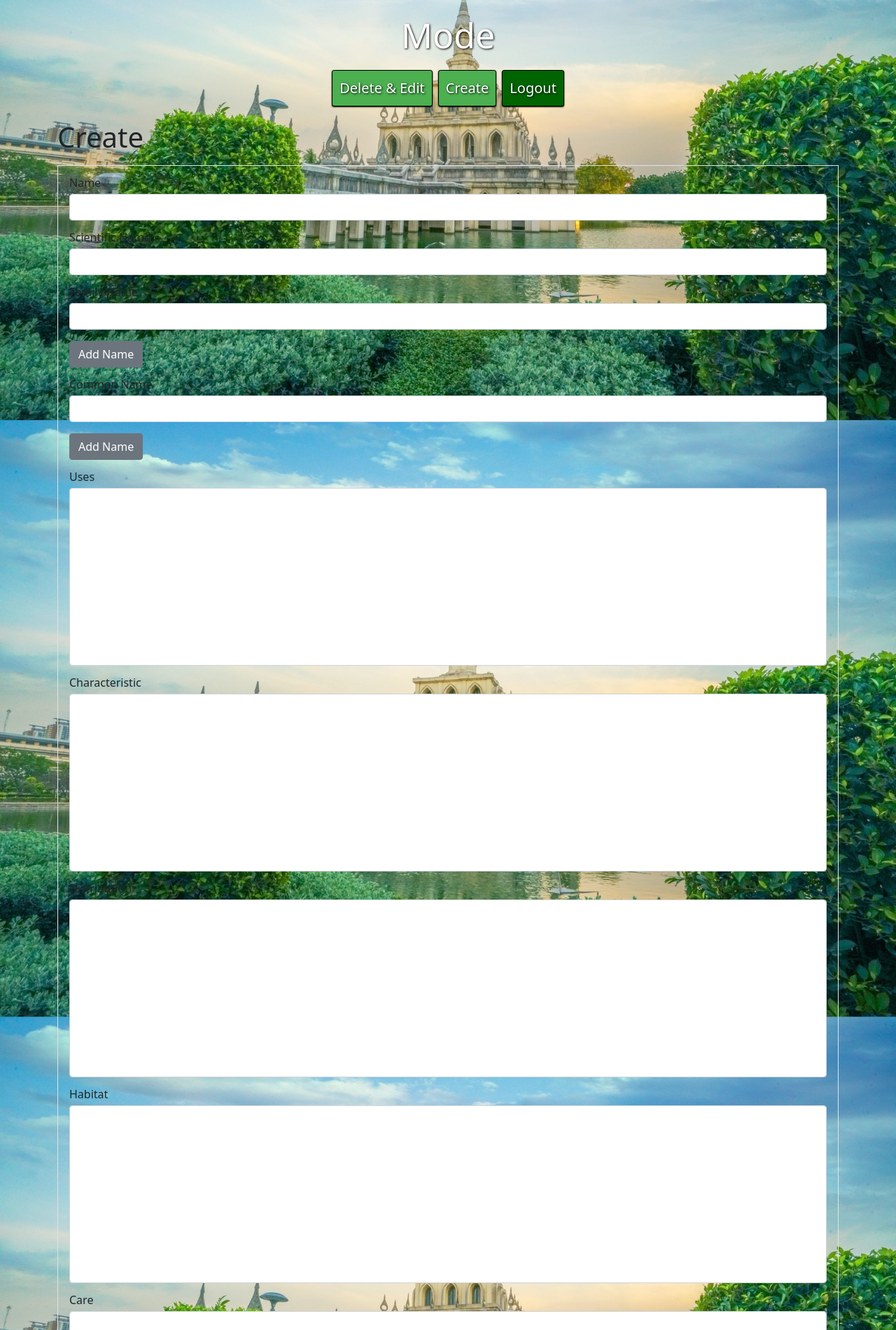
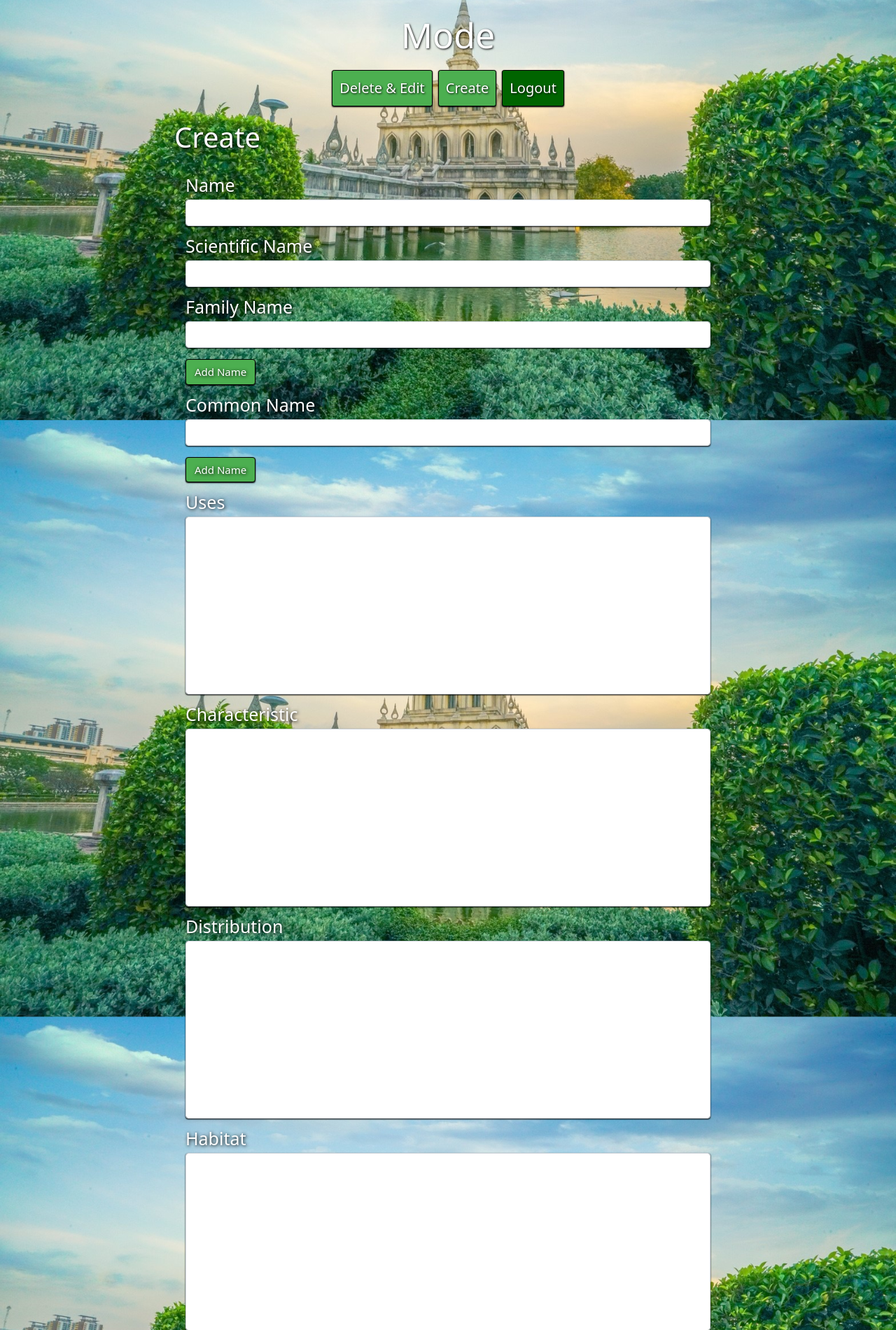
Before and after one commit to Re-Brain/CS50Web-Plant_Database, a Django app: page /create in a window 1280 px wide. Shown: the part 252-2152 px from the top of the page at 70% size. Run offline with Django 5.2, Linux system fonts and the light colour scheme; some libraries are stand-ins or nearby versions.

Commit message:
Finish frontend of form

```diff
--- a/application/static/application/admin.css
+++ b/application/static/application/admin.css
@@ -54,7 +54,7 @@
 
 #advanceSearch
 {
-    width: 30%;
+    width: 40%;
 }
 
 #advanceSearch form
--- a/application/static/application/form.css
+++ b/application/static/application/form.css
@@ -33,3 +33,44 @@ textarea
     display: flex;
     flex-direction: row;
 }
+
+.form-container
+{
+    width: 90%;
+    margin: 0 auto;
+}
+
+.create-label
+{
+    font-size: 25px;
+    color: #fff;
+    text-shadow: 1px 1px 5px rgba(0, 0, 0, 1);
+}
+
+.add-name-button, .delete-name-button
+{
+    font-size: 15px;
+    color: #fff;
+    text-shadow: 1px 1px 5px rgba(0, 0, 0, 1);
+    border: 1px solid black;
+    box-shadow: 0 1px 2px rgba(0, 0, 0, 1);
+}
+
+.delete-name-button, .delete-name-button:hover, .delete-name-button:active
+, .delete-name-button:active, .delete-name-button:focus
+{
+    background-color: #006400 !important;
+    border: 1px solid black;
+}
+
+.add-name-button, .add-name-button:hover, .add-name-button:active
+, add-name-button:active, .add-name-button:focus
+{
+    background-color: #4CAF50;
+    border: 1px solid black;
+}
+
+.form-control
+{
+    box-shadow: 0 1px 2px rgba(0, 0, 0, 1);
+}
--- a/application/static/application/layout.css
+++ b/application/static/application/layout.css
@@ -151,9 +151,10 @@ table {
     box-shadow: 0 0 5px rgba(0, 0, 0, 3);
     background-color: #4CAF50;
 }
+
 #page-container
 {
     margin: 0 auto;
     margin-top: 20px;
-    width: 90%;
+    width: 80%;
 }
--- a/application/static/application/letterIndexList.css
+++ b/application/static/application/letterIndexList.css
@@ -9,6 +9,7 @@
    box-shadow: 0 4px 8px rgba(0, 0, 0, 1);
    color: #fff;
    text-shadow: 1px 1px 3px rgba(0, 0, 0, 1);
+   margin: 0;
 }
 
 .btn-primary
@@ -32,3 +33,8 @@
     border: 1px solid black;
     background-color: #006400;
 }
+
+#eng-button-container, #thai-button-container
+{
+   margin: 20px;
+}
--- a/application/templates/application/dashboard.html
+++ b/application/templates/application/dashboard.html
@@ -1,6 +1,7 @@
 {% extends "application/admin.html" %}
 
 {% block admin %}
+    <div id="dashboard-container">
         <div id="advanceSearch">
             <h1 class="admin-title">{{ title }}</h1>
             <form action="{% url 'adminSearch' %}" method="POST">
@@ -11,4 +12,6 @@
         </div>
 
         {% include "application/list.html" %}
+    </div>
+
 {% endblock %}
--- a/application/templates/application/form.html
+++ b/application/templates/application/form.html
@@ -6,6 +6,7 @@
 
 {% block body %}
 <div class="container">
+    <div class="form-container">
         {% if messages %}
             {% for message in messages %}
                 <div class="alert alert-danger" role="alert">
@@ -15,24 +16,24 @@
         {% endif %}
 
         {% if title %}
-        <h1>{{ title }}</h1>
+            <h1 class="admin-title">{{ title }}</h1>
         {% endif %}
 
-    <form action="{% if edit %}{% url 'editPlant' id=plant.id %}{% else %}{% url 'create' %}{% endif %}" class="border p-3 mt-3" method="POST" enctype="multipart/form-data">
+        <form action="{% if edit %}{% url 'editPlant' id=plant.id %}{% else %}{% url 'create' %}{% endif %}" class="p-3 mt-3" method="POST" enctype="multipart/form-data">
             {% csrf_token %}
 
             <div class="mb-3">
-            <label class="form-label">Name</label>
+                <label class="form-label create-label">Name</label>
                 <input type="text" class="form-control" name="name" value="{{ plant.name }}" required>
             </div>
 
             <div class="mb-3">
-            <label class="form-label">Scientific Name</label>
+                <label class="form-label create-label">Scientific Name</label>
                 <input type="text" class="form-control" name="scientific-name" value="{{ plant.scientificName }}" required>
             </div>
 
             <div class="mb-3 multipleName" id="familyName">
-            <label class="form-label">Family Name</label>
+                <label class="form-label create-label">Family Name</label>
 
                 {% if edit %}
                     {% if plant.familyNameList.exists%}
@@ -49,8 +50,8 @@
             </div>
 
             <div class="mb-3 button-container">
-            <button class="btn btn-secondary" onclick="addName(event, 'familyName', 'delete-family-name', 'family-name')">Add Name</button>
-            <button class="btn btn-success ms-2" onclick="deleteName(event, 'familyName' , 'delete-family-name')"
+                <button class="btn btn-secondary add-name-button" onclick="addName(event, 'familyName', 'delete-family-name', 'family-name')">Add Name</button>
+                <button class="btn btn-success ms-2 delete-name-button" onclick="deleteName(event, 'familyName' , 'delete-family-name')"
                 id="delete-family-name"
                 {% if edit and plant.familyNameList.count >= 2 %}
                     style= "display: block;"
@@ -60,7 +61,7 @@
             </div>
 
             <div class="mb-3 multipleName" id="commonName">
-            <label class="form-label">Common Name</label>
+                <label class="form-label create-label">Common Name</label>
 
                 {% if edit %}
                     {% if plant.commonNameList.exists%}
@@ -77,8 +78,8 @@
             </div>
 
             <div class="mb-3 button-container">
-            <button class="btn btn-secondary" onclick="addName(event, 'commonName', 'delete-common-name', 'common-name')">Add Name</button>
-            <button class="btn btn-success ms-2" onclick="deleteName(event, 'commonName' , 'delete-common-name')"
+                <button class="btn btn-secondary add-name-button" onclick="addName(event, 'commonName', 'delete-common-name', 'common-name')">Add Name</button>
+                <button class="btn btn-success ms-2 delete-name-button" onclick="deleteName(event, 'commonName' , 'delete-common-name')"
                 id="delete-common-name"
                 {% if edit and plant.commonNameList.count >= 2 %}
                     style= "display: block;"
@@ -88,42 +89,42 @@
             </div>
 
             <div class="mb-3">
-            <label class="form-label">Uses</label>
+                <label class="form-label create-label">Uses</label>
                 <textarea class="form-control" rows="10" cols="50" name="use">{{ plant.uses }}</textarea>
             </div>
 
             <div class="mb-3">
-            <label class="form-label">Characteristic</label>
+                <label class="form-label create-label">Characteristic</label>
                 <textarea type="text" class="form-control" rows="10" cols="50" name="characteristic">{{ plant.characteristic }}</textarea>
             </div>
 
             <div class="mb-3">
-            <label class="form-label">Distribution</label>
+                <label class="form-label create-label">Distribution</label>
                 <textarea type="text" class="form-control" rows="10" cols="50" name="distribution">{{ plant.distribution }}</textarea>
             </div>
 
             <div class="mb-3">
-            <label class="form-label">Habitat</label>
+                <label class="form-label create-label">Habitat</label>
                 <textarea type="text" class="form-control" rows="10" cols="50" name="habitat">{{ plant.habitat }}</textarea>
             </div>
 
             <div class="mb-3">
-            <label class="form-label">Care</label>
+                <label class="form-label create-label">Care</label>
                 <textarea type="text" class="form-control" rows="10" cols="50" name="care">{{ plant.care }}</textarea>
             </div>
 
             <div class="mb-3">
-            <label class="form-label">Location</label>
+                <label class="form-label create-label">Location</label>
                 <textarea type="text" class="form-control" rows="10" cols="50" name="location">{{ plant.location }}</textarea>
             </div>
 
             <div class="mb-3">
-            <label class="form-label">Referenece</label>
+                <label class="form-label create-label">Referenece</label>
                 <input type="text" class="form-control" name="reference" value="{{ plant.references }}">
             </div>
 
             <div class="mb-3">
-            <label class="form-label">QR Images</label>
+                <label class="form-label create-label">QR Images</label>
                 <input type="file" class="form-control" name="qr-input" id="qr-input" multiple onchange="displayFileNames('qr-container', 'qr-input')">
                 <div class="container-file" id="qr-container">
                     {% if edit %}
@@ -139,7 +140,7 @@
             </div>
 
             <div class="mb-3">
-            <label class="form-label">Plant Images</label>
+                <label class="form-label create-label">Plant Images</label>
                 <input type="file" class="form-control" name="image-input" id="image-input" multiple onchange="displayFileNames('image-container', 'image-input')">
                 <div class="container-file" id="image-container">
                     {% if edit %}
@@ -170,6 +171,7 @@
             <input type="submit" value="{{ title }}" class="btn btn-secondary">
         </form>
     </div>
+</div>
 {% endblock %}
 
 {% block script %}
--- a/application/templates/application/layout.html
+++ b/application/templates/application/layout.html
@@ -70,10 +70,13 @@
         </header>
 
         <main>
-            <div id="page-container">
-                {% block body %}
-                {% endblock %}
+            <div class="container">
+                <div id="page-container">
+                    {% block body %}
+                    {% endblock %}
+                </div>
             </div>
+
         </main>
 
         <script src="{% static 'application/bootstrap/js/bootstrap.js'%}"></script>
```
Lines whose indentation alone changed are shown as unchanged.
